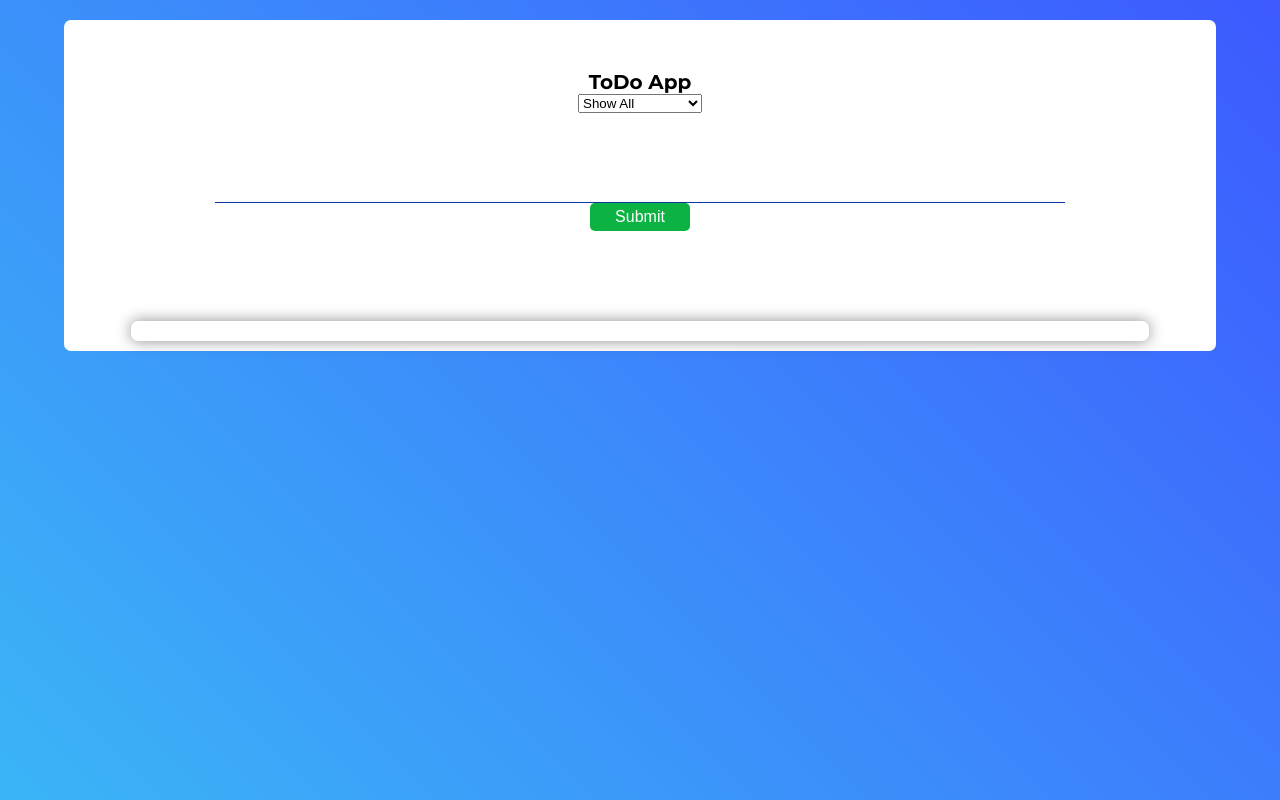
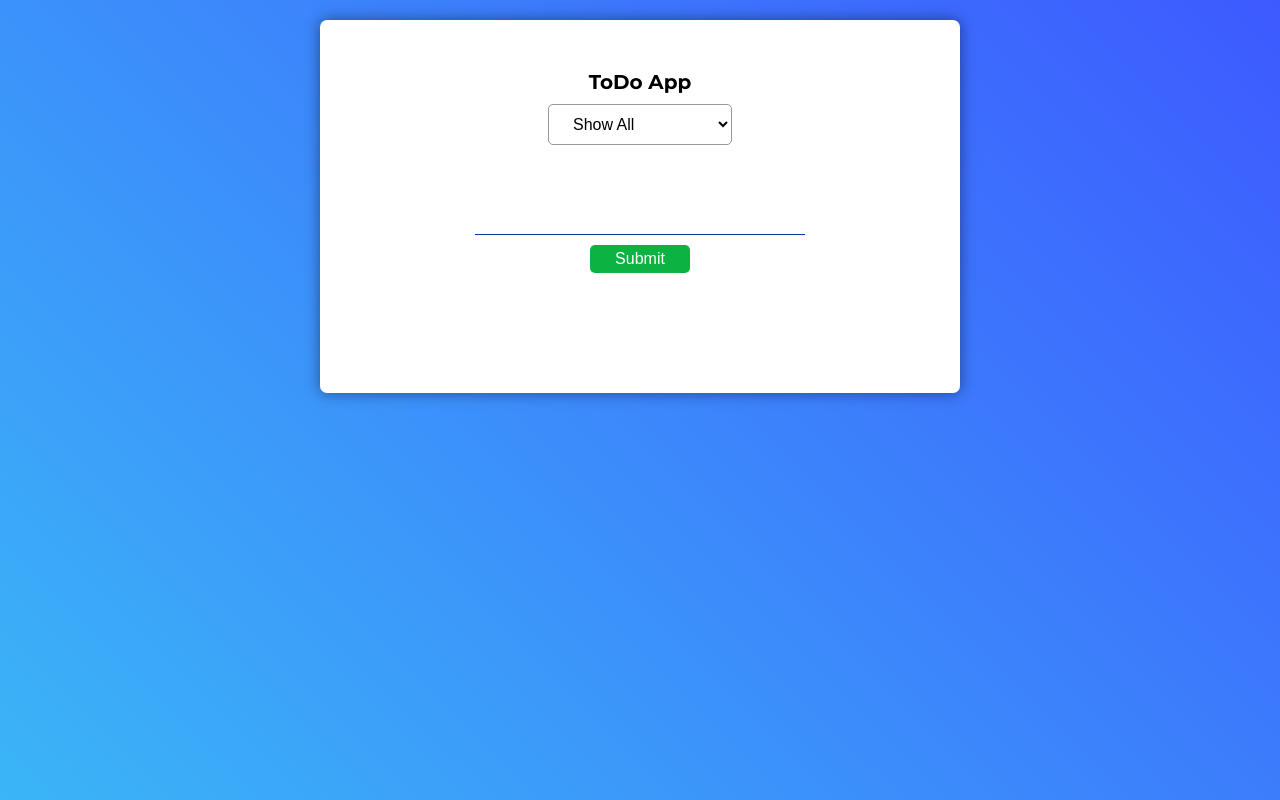
Before and after one commit to dragosbus/todo-react, a React (Create React App) app: page / in a window 1280 px wide. Built offline with nearby package versions, Linux system fonts and the light colour scheme.

Commit message:
added icons for buttons

```diff
--- a/package.json
+++ b/package.json
@@ -6,6 +6,7 @@
     "node-uuid": "^1.4.8",
     "react": "^16.3.2",
     "react-dom": "^16.3.2",
+    "react-icons": "^3.0.5",
     "react-redux": "^5.0.7",
     "react-scripts": "1.1.4",
     "redux": "^4.0.0"
--- a/src/App.css
+++ b/src/App.css
@@ -11,6 +11,7 @@ header {
   margin: 2rem auto 0;
   padding: 1rem;
   border-radius: 7px;
+  box-shadow: 0 0 15px rgba(0,0,0,0.45);
 }
 
 main {
@@ -18,13 +19,13 @@ main {
 }
 
 form {
-  width: 85%;
+  width: 100%;
   margin: 0 auto;
 }
 
 .form-value,
 .form-submit {
-  width: 90%;
+  width: 100%;
   display: block;
   border: none;
   margin: 0 auto;
@@ -32,13 +33,13 @@ form {
 }
 
 .form-value {
-  border-radius: 0.5rem 0.5rem 0 0;
   height: 4rem;
   font-size: 1.75rem;
   letter-spacing: 1.2px;
   padding: 1.5rem;
-  transition: border 0.55s ease-in;
+  transition: all 0.55s ease-in;
   border-bottom: 1px solid rgb(8, 56, 160);
+  margin-bottom: 1rem;
 }
 
 .form-value:focus {
@@ -59,96 +60,85 @@ form {
   background: rgb(12, 107, 55);
 }
 
+.filter-select {
+  padding: 1rem 2rem;
+  border: 1px solid rgba(22, 22, 22, 0.438);
+  background: none;
+  border-radius: 5px;
+  outline: none;
+  font-size: 1.6rem;
+  margin-top: 1rem;
+}
+
 ul.tasks {
   font-style: none;
   display: flex;
   justify-content: flex-start;
   align-items: center;
   flex-wrap: wrap;
-  background: #fff;
   padding: 1rem;
   width: 90%;
   margin: 8rem auto 0;
   border-radius: 7px;
-  box-shadow: 0 0 15px rgba(0, 0, 0, 0.45);
 }
 
 .task {
   display: flex;
   justify-content: center;
   align-items: center;
-  width: 90%;
+  width: 100%;
   margin: 1rem auto;
   border-radius: 0.7rem;
   animation-name: intro-task;
   animation-duration: 1s;
   animation-timing-function: ease-in;
   transition: all 0.45s ease-in;
+  border: 1px solid rgba(0,0,0,0.25);
+  padding: 1rem;
 }
 
 .task-completed {
   text-decoration: line-through;
 }
 
-.task-info {
-  width: 30%;
-  text-align: center;
-  background: rgb(138, 46, 100);
-  border-radius: 0.5rem 0 0 0.5rem;
-  height: 12rem;
-  position: relative;
+.task input {
+  margin-right: auto;
 }
 
-.task-id {
-  margin: 1rem 0;
-  color: #fff;
-  font-size: 2rem;
-}
-
-.date {
-  position: absolute;
-  bottom: 1rem;
-  left: 0;
-  right: 0;
-  margin: 0 auto;
-  font-size: 1.25rem;
-  color: #fff;
-  padding: 1rem;
-}
-
-.task-name {
-  width: 70%;
+.task p {
+  width: 80%;
   text-align: center;
-  font-size: 2rem;
+  font-size: 1.6rem;
   color: #222;
-  background: #fff;
-  border-radius: 0 0.5rem 0.5rem 0;
-  height: 12rem;
-  padding: 1rem;
-}
-
-.btns {
-  display: flex;
-  justify-content: space-between;
-  align-items: center;
-  padding: 1rem;
+  margin-right: auto;
 }
 
 .remove-btn,
 .edit-btn {
   border: none;
   border-radius: 0.5rem;
-  padding: 0.5rem 1.5rem;
-  color: #fff;
+  padding: 0.5rem;
+  background: none;
   cursor: pointer;
+  transition: all 0.45s ease-in;
 }
 
 .remove-btn {
-  background: rgb(214, 9, 60);
+  color: rgba(233, 7, 45, 0.74);
+}
+
+.remove-btn:hover {
+  color: rgb(233, 7, 45);
+  transform: scale(1.2,1.2);
 }
 
 .edit-btn {
-  background: #3D5AFF;
+  color: rgba(61, 90, 255, 0.795);
+}
+
+.edit-btn:hover {
+  color: rgb(14, 36, 163);
+  transform: scale(1.2,1.2);
 }
 
 .overlay {
@@ -223,19 +213,28 @@ ul.tasks {
 }
 
 @media (min-width: 600px) {
-  .task {
-    width: 45%;
+  .app {
+    width: 70%;
+  }
+  form {
+    width: 80%;
   }
 }
 
 @media (min-width: 900px) {
-  .task {
-    width: 30%;
+  .app {
+    width: 60%;
+  }
+  form {
+    width: 70%;
   }
 }
 
 @media (min-width: 1100px) {
-  .task {
-    width: 22%;
+  .app {
+    width: 50%;
+  }
+  form {
+    width: 55%;
   }
 }
--- a/src/components/Header.js
+++ b/src/components/Header.js
@@ -1,7 +1,6 @@
 import React, { Component } from 'react';
 
 export class Header extends Component {
-
   changeFilter(e) {
     this.props.filterTodos(e.target.value);
   }
@@ -11,7 +10,7 @@ export class Header extends Component {
       <header>
         <h1>ToDo App</h1>
         <div>
-                    <select value={this.props.filter} onChange={this.changeFilter.bind(this)}>
+          <select value={this.props.filter} onChange={this.changeFilter.bind(this)} className="filter-select">
             <option value="SHOW_ALL">Show All</option>
             <option value="SHOW_COMPLETED">Show Completed</option>
             <option value="SHOW_ACTIVE">Show Active</option>
--- a/src/components/Task.js
+++ b/src/components/Task.js
@@ -1,4 +1,7 @@
 import React, { Component } from 'react';
+import {FaTrash} from 'react-icons/fa';
+import {FaEdit} from 'react-icons/fa';
+import {FaSave} from 'react-icons/fa';
 
 export class Task extends Component {
   constructor(props) {
@@ -24,20 +27,30 @@ export class Task extends Component {
     let editBtn;
     let valueTask;
     if (this.state.editMode) {
-      editBtn = <button onClick={this.saveEdit}>Save</button>;
+      editBtn = (
+        <button className="edit-btn" onClick={this.saveEdit}>
+          <FaSave/>
+        </button>
+      );
       valueTask = <input ref={val => (this._newValue = val)} type="text" defaultValue={this.props.name} />;
     } else {
-      editBtn = <button onClick={this.editTask}>Edit</button>;
+      editBtn = (
+        <button className="edit-btn" onClick={this.editTask}>
+          <FaEdit/>
+        </button>
+      );
       valueTask = <p>{this.props.name}</p>;
     }
 
     return (
       <li className={this.props.completed ? 'task task-completed' : 'task'}>
-        <div className="task-name">
-          {valueTask}
-          <button onClick={()=> this.props.remove(this.props.id)}>Remove</button>
+        <input checked={this.props.completed} type="checkbox" onChange={() => this.props.complete(this.props.id)} />
+        <p>{valueTask}</p>
+        <div className="btn-group">
+          <button className="remove-btn" onClick={() => this.props.remove(this.props.id)}>
+            <FaTrash/>
+          </button>
           {editBtn}
-          <input checked={this.props.completed} type="checkbox" onChange={()=>this.props.complete(this.props.id)}/>
         </div>
       </li>
     );
```
Also changed, not shown: 1 other file (tests, documents, lock files or other folders). Lines whose indentation alone changed are shown as unchanged.
